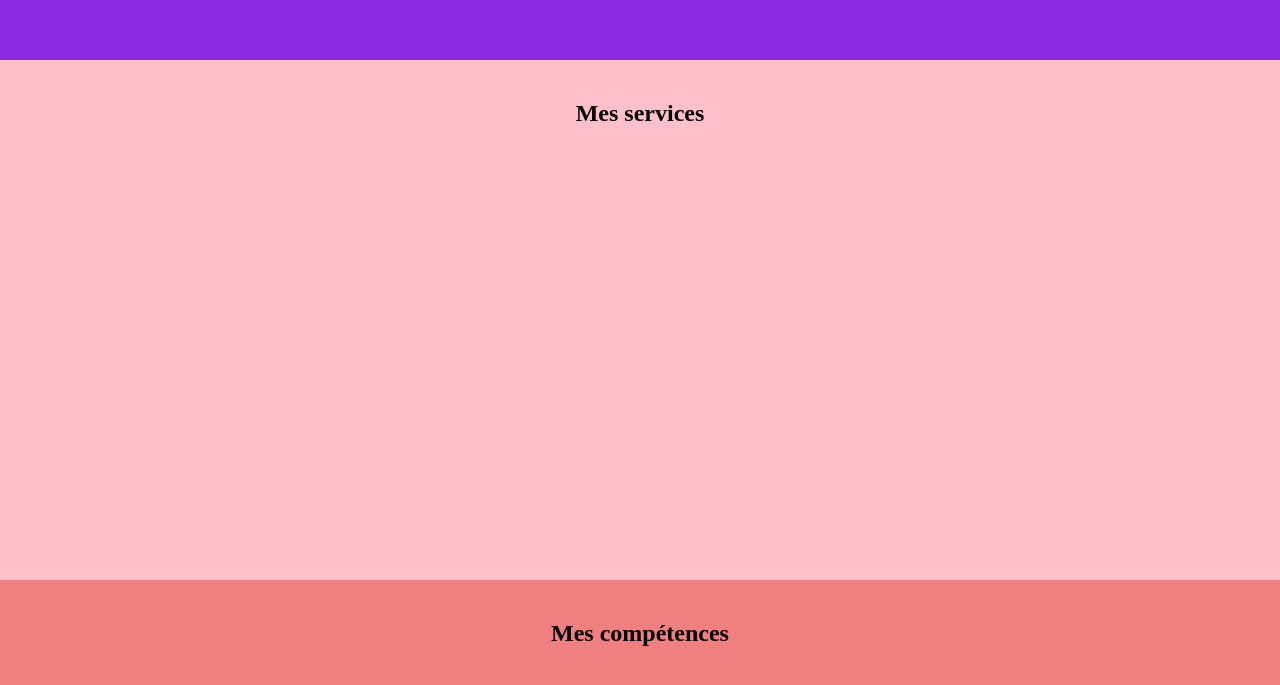
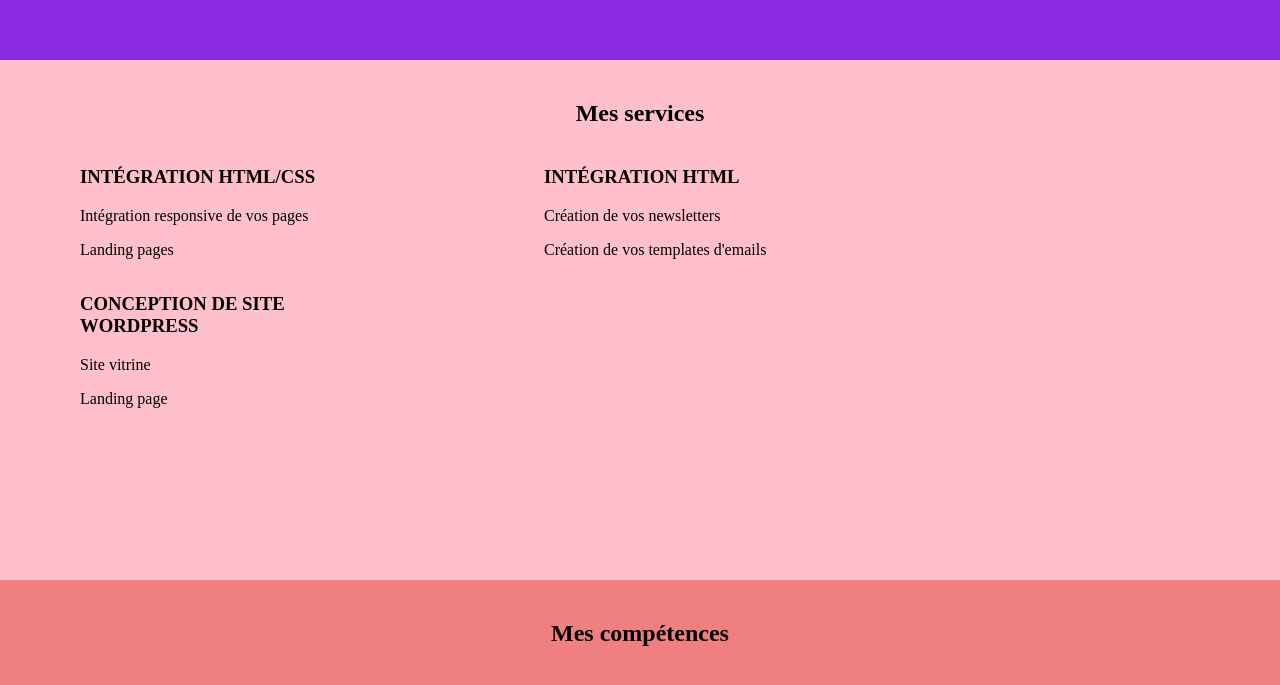
Before and after one commit to Jessica130883/site-perso, a plain HTML site: page index.html in a window 1280 px wide. Shown: the part 1111-1796 px from the top of the page. Drawn offline with Linux system fonts and the light colour scheme.

Commit message:
Ajout de 3 titres et 3 paragraphes dans la section mes services et début de mise en page

```diff
--- a/Stylesheet.css
+++ b/Stylesheet.css
@@ -57,6 +57,12 @@ img {
 .title-services {
     text-align: center;
 }
+.service-content {
+    display: inline-block;
+    width: 300px;
+    margin: 0 80px 0 80px;
+
+}
 .title-skills {
     text-align: center;
 }
@@ -65,6 +71,7 @@ img {
     height: 400px;
     padding-top: 20px;
 }
+
 .title-projects {
     text-align: center;
 }
--- a/index.html
+++ b/index.html
@@ -9,7 +9,7 @@
 </head>
 <body>
     <nav>
-        <a href="#"class="nav-link">À propos</a>
+        <a href="#" class="nav-link">À propos</a>
         <a href="#" class="nav-link">Mon parcours</a>
         <a href="#" class="nav-link">Mes services</a>
         <a href="#" class="nav-link">Tarif</a>
@@ -38,6 +38,25 @@
     <section class="mes-services">
         <h2 class="title-services">Mes services</h2>
 
+        <div class="service-content">
+            <h3 class="service-info">INTÉGRATION HTML/CSS</h3>
+            <p>Intégration responsive de vos pages</p>
+            <p>Landing pages</p>
+
+        </div>
+
+        <div class="service-content">
+            <h3 class="service-info">INTÉGRATION HTML</h3>
+            <p>Création de vos newsletters</p>
+            <p>Création de vos templates d'emails</p>
+        </div>
+
+        <div class="service-content">
+            <h3 class="service-info">CONCEPTION DE SITE WORDPRESS</h3>
+            <p>Site vitrine</p>
+            <p>Landing page</p>
+        </div>
+
     </section>
 
     <section class="my-skills">
```
